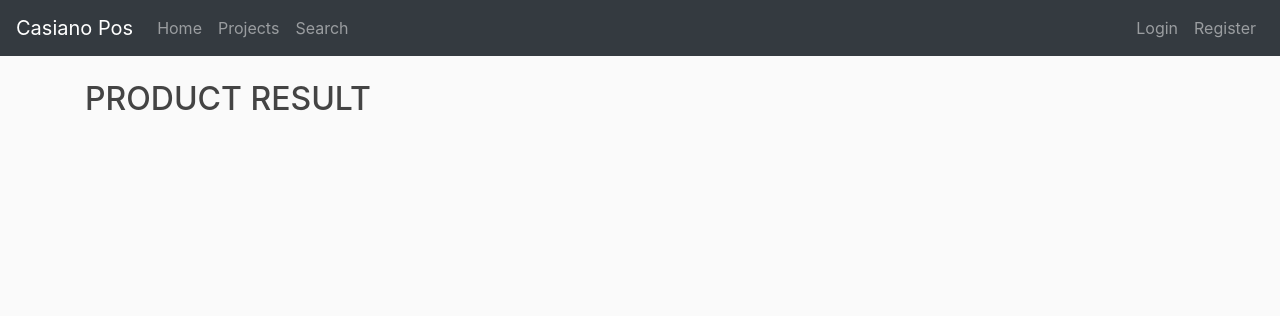
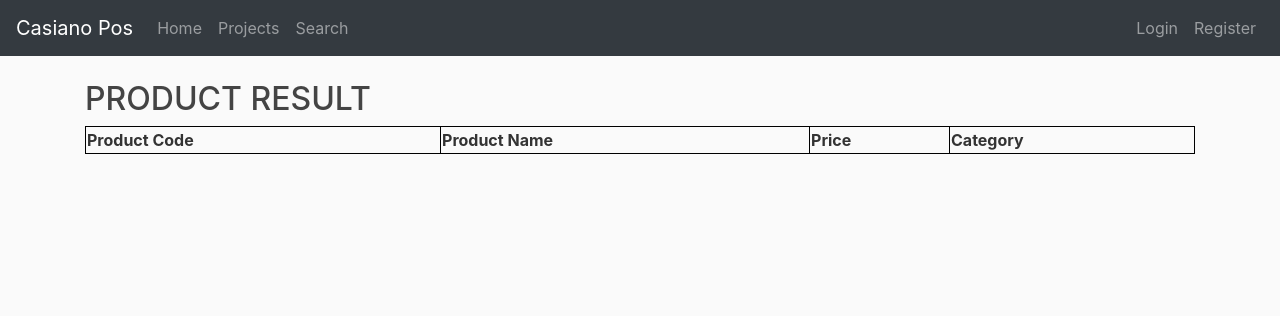
Before and after one commit to alexfiel/Flask_inventory, a Flask app: template inventory/templates/productResult.html in a window 1280 px wide. Shown: the top 316 px of the page. Run offline with Flask 2, Linux system fonts and the light colour scheme; the template is opened without the code that fills it, so the values that code supplies are empty; some libraries are stand-ins or nearby versions.

Commit message:
successfully solved the search query in the product search

```diff
--- a/inventory/models.py
+++ b/inventory/models.py
@@ -54,7 +54,6 @@ class Product(db.Model):
         return f"Products('{self.prodname}', '{self.date_posted}'), '{self.prod_image}'"
 
 
-
 class Project(db.Model):
     id = db.Column(db.Integer, primary_key=True)
     projectcode = db.Column(db.String(50), unique=True, nullable=False)
--- a/inventory/templates/productResult.html
+++ b/inventory/templates/productResult.html
@@ -1,6 +1,21 @@
 {% extends "layout.html" %} {% block content %}
 <h2>PRODUCT RESULT</h2>
-
+<table border="1" width=100%>
+    <tr>
+        <th>Product Code</th>
+        <th>Product Name</th>
+        <th>Price</th>
+        <th>Category</th>
+    </tr>
+    {% for product in products %}
+    <tr>
+        <td width=20%>{{ product.prodcode }}</td>
+        <td width=40%>{{ product.prodname }}</td>
+        <td width=10%>{{ product.price }}</td>
+        <td width=30%>{{ product.category }}</td>
+    </tr>
+    {% endfor %}
+</table>
 
 
 {% endblock content %}
```
Also changed, not shown: inventory/products/forms.py (+7 -2 lines), inventory/products/routes.py (+37 -13 lines), inventory/templates/show.html (+13 -0 lines).
